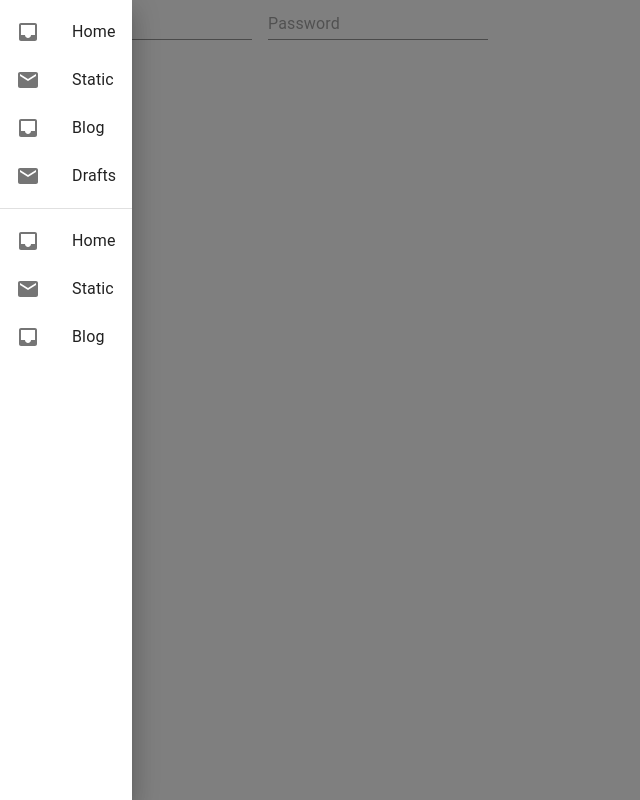
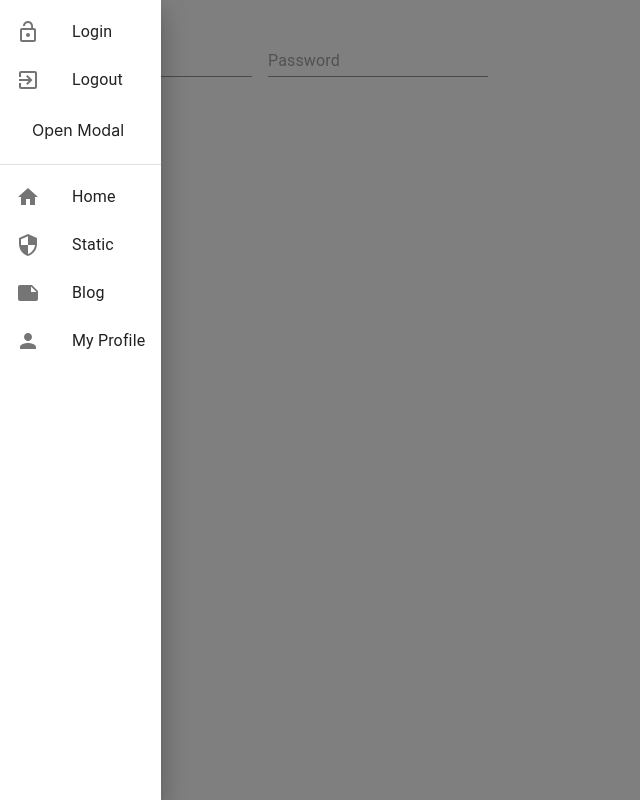
Before and after one commit to Jonahkarew/ffxivguildstack, a React (Create React App) app in the folder client/: page /register in a window 1280 px wide. Both pictures are taken after a click on the button "MENU". Shown: the whole page, without its empty margins (0-640 px from the left). Built offline with nearby package versions, Linux system fonts and the light colour scheme.

Commit message:
began login modal component

```diff
--- /dev/null
+++ b/client/src/Components/LoginForm/LoginForm.js
@@ -0,0 +1,58 @@
+import React from 'react';
+import Modal from '@material-ui/core/Modal';
+import { makeStyles } from '@material-ui/core/styles';
+import ListItem from '@material-ui/core/ListItem';
+
+function getModalStyle () {
+    return {
+
+        transform: `translate(-5%, -5%)`
+    }
+}
+
+const useStyles = makeStyles(theme => ({
+    paper: {
+        position: 'absolute',
+        width: '400px',
+        backgroundColor: theme.palette.background.paper,
+        border: '2px solid #000',
+        boxShadow: theme.shadows[5],
+        padding: theme.spacing(2, 4, 3)
+    }
+}))
+
+export default function LoginForm()  {
+    const classes = useStyles();
+    const [ModalStyle] = React.useState(getModalStyle);
+    const [open, setOpen] = React.useState(false)
+
+    const handleOpen = () => {
+        setOpen(true);
+    }
+
+    const handleClose = () => {
+        setOpen(false);
+    }
+
+        return (
+            <div>
+                <ListItem
+                    button
+                    onClick={handleOpen}
+                >Open Modal
+                </ListItem>
+                <Modal
+                    aria-labelledby ='simple-modal-title'
+                    aria-describedby='simple-modal-description'
+                    open={open}
+                    onClose={handleClose}
+                    >
+                        <div style={ModalStyle} className={classes.paper}>
+                            <h2 id='modalTitle'>Text Modal</h2>
+                            <p id='modal description'>this is the description here</p>
+                        </div>
+                    </Modal>
+            </div>
+        )
+
+}
--- a/client/src/Components/NavigationMenu/NavigationMenu.js
+++ b/client/src/Components/NavigationMenu/NavigationMenu.js
@@ -1,29 +1,49 @@
-import React, { Component } from 'react';
+import React from 'react';
 import { makeStyles} from '@material-ui/core';
 import SwipeableDrawer from '@material-ui/core/SwipeableDrawer';
 import Button from '@material-ui/core/Button'
+// pieces of the list
 import List from '@material-ui/core/list';
 import ListItem from '@material-ui/core/ListItem';
 import ListItemIcon from '@material-ui/core/ListItemIcon';
 import ListItemText from '@material-ui/core/ListItemText';
 import Divider from '@material-ui/core/Divider';
-import MailIcon from '@material-ui/icons/Mail';
-import InboxIcon from '@material-ui/icons/Inbox'
+
+// a whole bunch of icons
+import SecurityIcon from '@material-ui/icons/Security';
+import LockOpenIcon from '@material-ui/icons/LockOpen';
+import ExitToAppIcon from '@material-ui/icons/ExitToApp';
+import PersonIcon from '@material-ui/icons/Person';
+import HomeIcon from '@material-ui/icons/Home';
+import NoteIcon from '@material-ui/icons/Note';
+
+// react dom routing
+import { Link } from 'react-router-dom';
+
+// import login form
+import LoginForm from '../LoginForm/LoginForm'
+
+
+// styles to counterract link styles
+const useStyles = makeStyles({
+  link: {
+    textDecoration: 'none',
+    color: '#212121'
+  }
+})
+
+
 
 export default function NavigationMenu() {
+
+  // where menu is coming from
     const [state, setState] = React.useState({
-        top: false,
         left: false,
-        bottom: false,
-        right: false
     })
 
-    // const toggleDrawer = (side, open) => {
-    //     if(event && event.type === 'keydown' && (event.key === 'Tab' || event.key === 'Shift')){
-    //         return;
-    //     }
-    //     setState({ ...state, [side]: open})
-    // }
+    const classes=useStyles();
+
+
     const toggleDrawer = (side, open) => event => {
         if (event && event.type === 'keydown' && (event.key === 'Tab' || event.key === 'Shift')) {
           return;
@@ -34,23 +54,7 @@ export default function NavigationMenu() {
 
 
 
-
-    // const sideList = side => {
-    //     <div className={'this'}
-    //          role="presentation"
-    //          onClick={toggleDrawer(side, false)}
-    //          onKeyDown={toggleDrawer(side, false)}>
-    //              <List>
-    //                 {['Home', 'Static', 'Blog'].map((text, index) => (
-    //                     <ListItem button key='text'>
-    //                         <ListItemIcon>{index % 2 === 0 ? <InboxIcon /> : <MailIcon />}</ListItemIcon>
-    //                         <ListItemText primary ={text} />
-    //                     </ListItem>
-    //                 ))}
-    //              </List>
-
-    //          </div>
-    // }
+      // content of the list itself
     const sideList = side => (
         <div
           className={'this'}
@@ -59,21 +63,43 @@ export default function NavigationMenu() {
           onKeyDown={toggleDrawer(side, false)}
         >
           <List>
-            {['Home', 'Static', 'Blog', 'Drafts'].map((text, index) => (
+            {['Login', 'Logout'].map((text, index) => (
               <ListItem button key={text}>
-                <ListItemIcon>{index % 2 === 0 ? <InboxIcon /> : <MailIcon />}</ListItemIcon>
+                <ListItemIcon>{index % 2 === 0 ? <LockOpenIcon /> : <ExitToAppIcon />}</ListItemIcon>
                 <ListItemText primary={text} />
               </ListItem>
             ))}
+
+            <ListItem button key='testForm'>
+              <LoginForm />
+            </ListItem>
           </List>
           <Divider />
           <List>
-            {['Home', 'Static', 'Blog'].map((text, index) => (
-              <ListItem button key={text}>
-                <ListItemIcon>{index % 2 === 0 ? <InboxIcon /> : <MailIcon />}</ListItemIcon>
-                <ListItemText primary={text} />
+            <Link to='/' className={classes.link}>
+              <ListItem button key ='home'>
+                <ListItemIcon><HomeIcon /></ListItemIcon>
+                <ListItemText primary='Home'></ListItemText>
               </ListItem>
-            ))}
+            </Link>
+            <Link to='/static' className={classes.link}>
+              <ListItem button key ='static'>
+                <ListItemIcon><SecurityIcon /></ListItemIcon>
+                <ListItemText primary='Static'></ListItemText>
+              </ListItem>
+            </Link>
+            <Link to='/blog' className={classes.link}>
+              <ListItem button key ='blog'>
+                <ListItemIcon><NoteIcon /></ListItemIcon>
+                <ListItemText primary='Blog'></ListItemText>
+              </ListItem>
+            </Link>
+            <Link to='/profile' className={classes.link}>
+              <ListItem button key ='profile'>
+                <ListItemIcon><PersonIcon /></ListItemIcon>
+                <ListItemText primary='My Profile'></ListItemText>
+              </ListItem>
+            </Link>
           </List>
         </div>
       );
@@ -86,7 +112,7 @@ export default function NavigationMenu() {
                                  onClose={toggleDrawer('left', false)}
                                  onOpen={toggleDrawer('left', true)}>
                                      {sideList('left')}
-                                 </SwipeableDrawer>
+                </SwipeableDrawer>
             </div>
         )
 
--- a/client/src/Pages/Register.js
+++ b/client/src/Pages/Register.js
@@ -17,9 +17,9 @@ class Register extends Component {
     render() {
         return (
             <div>
-                <Container maxWidth=''>
+                <Container maxWidth='lg'>
+                <NavigationMenu ></NavigationMenu>
                     <RegisterForm />
-                    <NavigationMenu ></NavigationMenu>
                 </Container>
             </div>
         )
```
Also changed, not shown: 1 other file (tests, documents, lock files or other folders).
